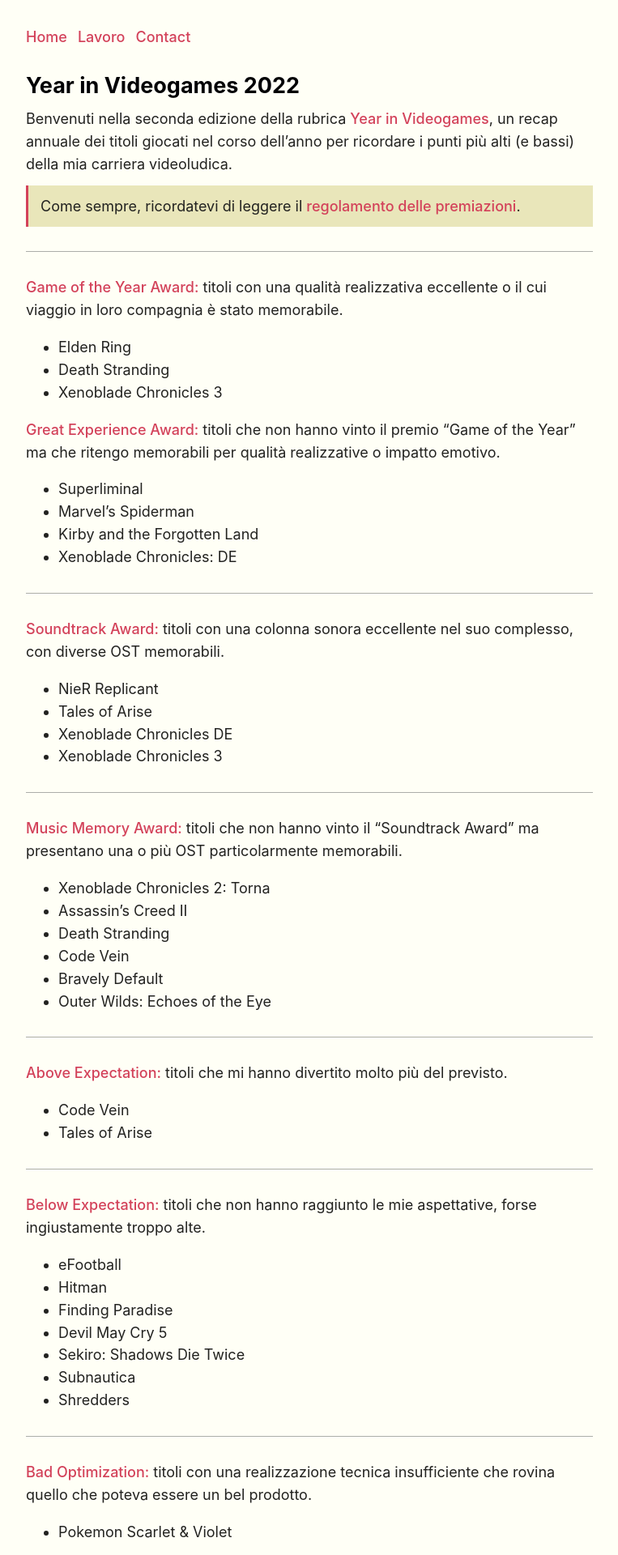
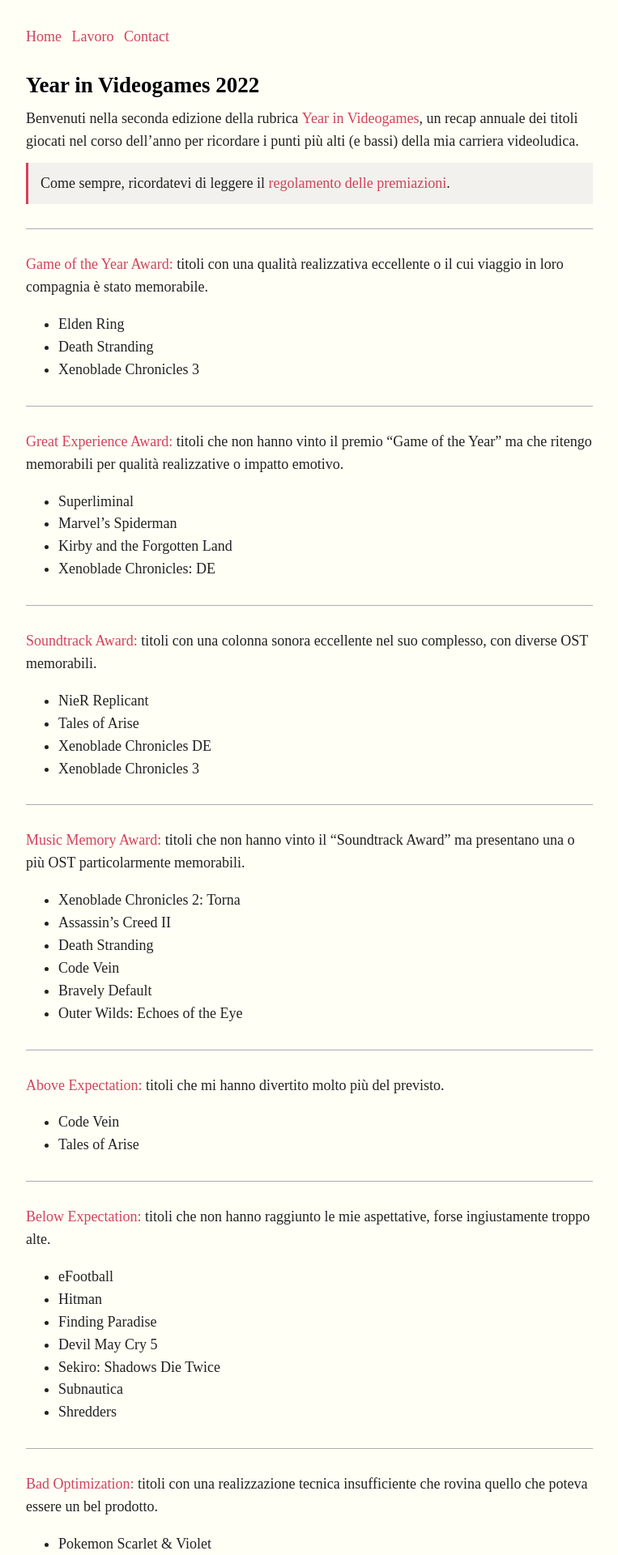
Before and after one commit to KiritoKitto/kiritokitto.github.io, a Jekyll site: the page built from post/22 Games.md, in a window 1280 px wide. Shown: the top 1920 px of the page at 81% size, without its empty margins (258-1021 px from the left). Built offline with Jekyll 4.4.1, drawn with Linux system fonts in a browser that asks for light colours; some web fonts are replaced; our own code applies the rules of GitHub Pages for plain Markdown files.

Commit message:
light fix

```diff
--- a/css/light.css
+++ b/css/light.css
@@ -1,9 +1,9 @@
 :root {
-    --font: ui-sans-serif,-apple-system,system-ui,Segoe UI,Helvetica,Apple Color Emoji,Arial,sans-serif,Segoe UI Emoji,Segoe UI Symbol;
-    --font-title: ui-sans-serif,-apple-system,system-ui,Segoe UI,Helvetica,Apple Color Emoji,Arial,sans-serif,Segoe UI Emoji,Segoe UI Symbol;
+    --font: 'Times New Roman', serif;
+    --font-title: 'Times New Roman', serif;
 
     --color-background: #FFFFF6;
-    --color-background-secondary: rgb(233, 230, 186);
+    --color-background-secondary: rgb(242, 241, 237);
 
     --color-primary: rgb(0, 0, 4);
     --color-secondary: rgb(34, 34, 32);
--- a/post/22 Games.md
+++ b/post/22 Games.md
@@ -14,6 +14,8 @@
 * Elden Ring
 * Death Stranding
 * Xenoblade Chronicles 3
+
+---
 
 **Great Experience Award:** titoli che non hanno vinto il premio "Game of the Year" ma che ritengo memorabili per qualità realizzative o impatto emotivo.
 * Superliminal
```
